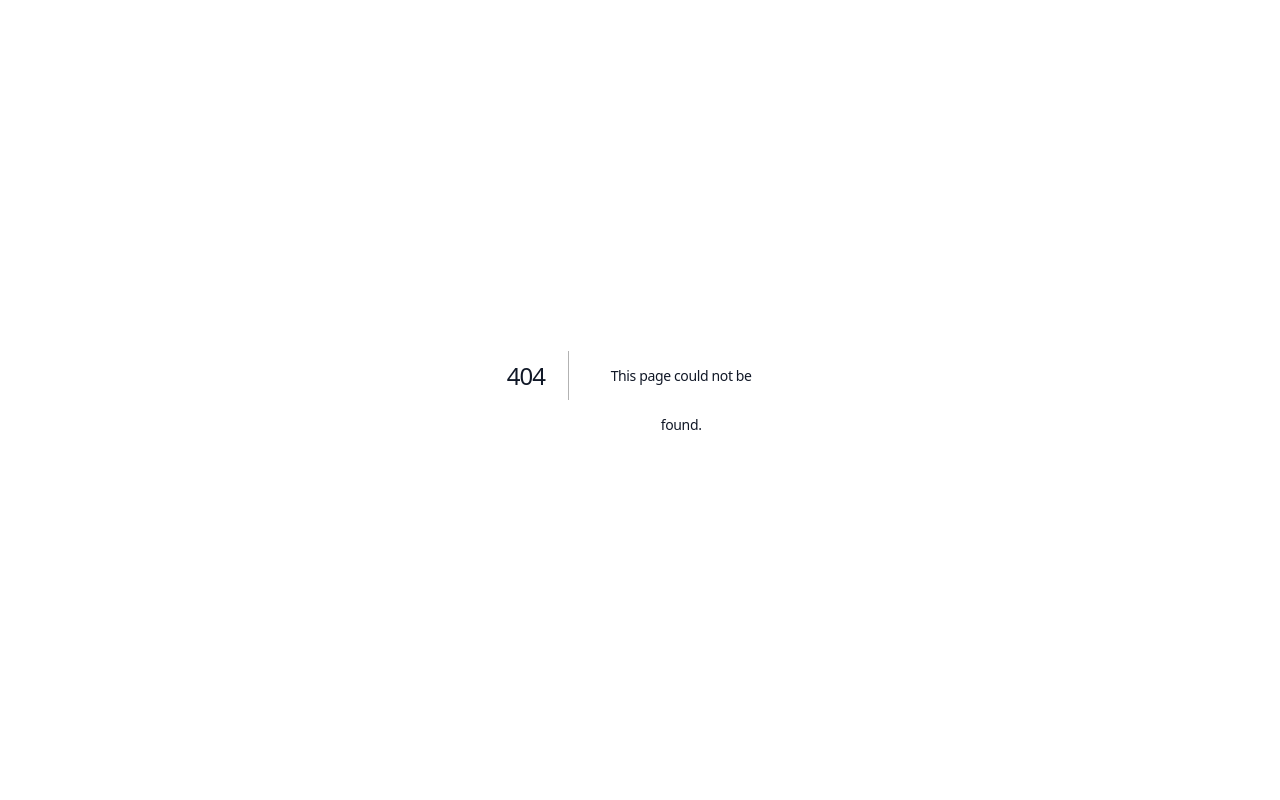
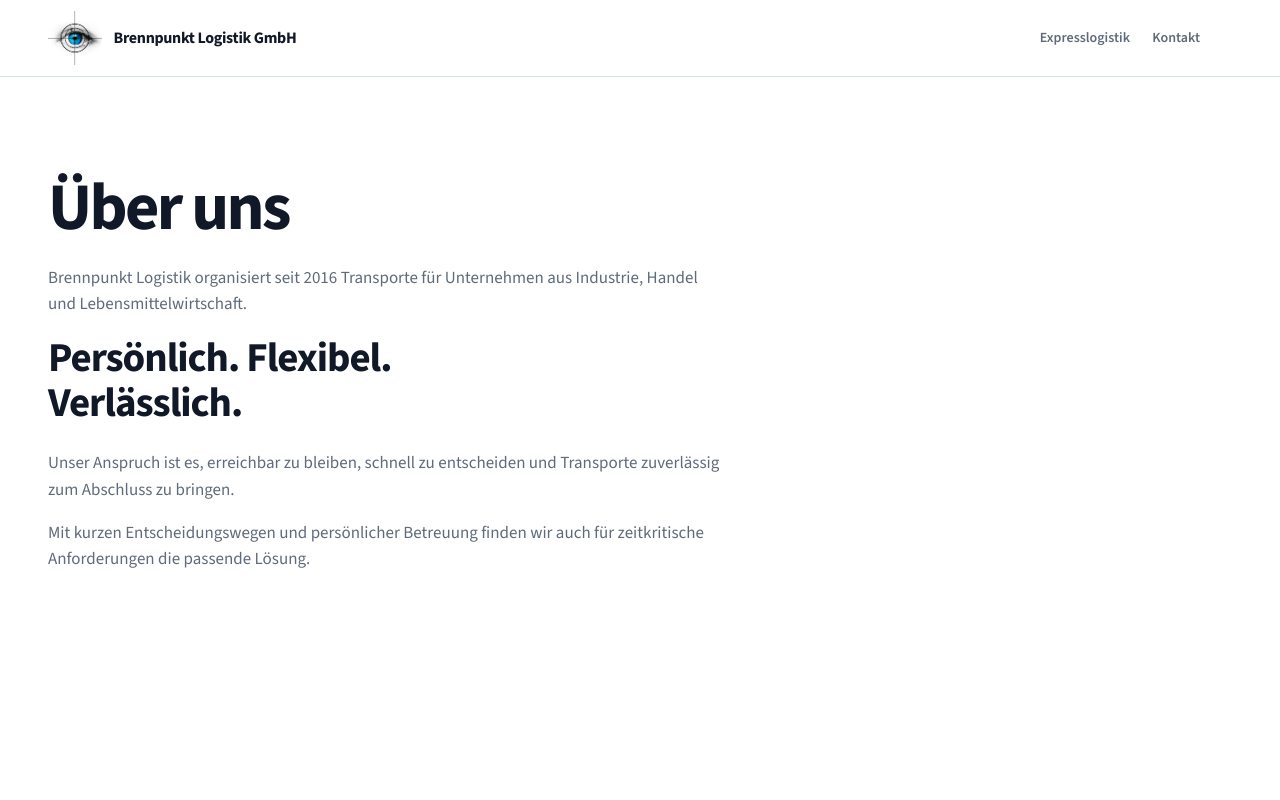
Before and after one commit to CornerDesign-Dominic/BPL-WEB, a Next.js app: page /ueber-uns in a window 1280 px wide. Before the commit this address had no page. Shown: the top 800 px of the page. Built offline with nearby package versions, Linux system fonts and the light colour scheme.

Commit message:
Add about section to express logistics page

```diff
--- a/src/app/globals.css
+++ b/src/app/globals.css
@@ -257,6 +257,12 @@ h3 { margin-bottom: var(--space-2); font-size: 1.25rem; line-height: 1.22; }
 .express-cta__actions { display: grid; flex: 0 0 auto; justify-items: end; gap: var(--space-3); }
 .express-cta__contact { display: grid; justify-items: end; gap: 0.25rem; color: var(--color-primary-light); font-size: var(--text-sm); }
 .express-cta__contact a:hover { color: var(--color-background); text-decoration: underline; text-decoration-color: var(--color-primary); text-underline-offset: 0.25em; }
+.express-about { background: var(--color-primary); }
+.express-about__content { max-width: 48rem; }
+.express-about h2 { margin-bottom: var(--space-3); color: var(--color-background); }
+.express-about p { max-width: 44rem; margin-bottom: var(--space-2); color: var(--color-background); font-size: var(--text-lg); }
+.express-about__link { display: inline-flex; margin-top: var(--space-2); color: var(--color-background); font-weight: 800; text-decoration: underline; text-decoration-color: rgb(255 255 255 / 60%); text-decoration-thickness: 0.125rem; text-underline-offset: 0.25em; }
+.express-about__link:hover { text-decoration-color: var(--color-background); }
 .service-focus { border-top: 1px solid var(--color-border); border-bottom: 1px solid var(--color-border); background: var(--color-surface-alt); }
 .service-focus__intro { max-width: 47rem; margin-bottom: var(--space-8); }
 .service-focus__intro h2 { font-size: clamp(1.125rem, 6vw, 2.75rem); }
--- /dev/null
+++ b/src/app/ueber-uns/page.tsx
@@ -0,0 +1,34 @@
+import type { Metadata } from "next";
+import { Footer } from "@/components/layout/Footer";
+import { Header } from "@/components/layout/Header";
+
+export const metadata: Metadata = {
+  title: "Über uns | Brennpunkt Logistik GmbH",
+  description: "Brennpunkt Logistik: persönlich, flexibel und zuverlässig für Ihre Transportorganisation.",
+};
+
+export default function UeberUnsPage() {
+  return (
+    <div className="site-shell">
+      <Header />
+      <main className="legal-page about-page" id="inhalt">
+        <div className="page-container">
+          <h1>Über uns</h1>
+          <p className="about-page__intro">
+            Brennpunkt Logistik organisiert seit 2016 Transporte für Unternehmen aus Industrie, Handel und Lebensmittelwirtschaft.
+          </p>
+          <section className="about-page__content" aria-labelledby="about-approach-title">
+            <h2 id="about-approach-title">Persönlich. Flexibel. Verlässlich.</h2>
+            <p>
+              Unser Anspruch ist es, erreichbar zu bleiben, schnell zu entscheiden und Transporte zuverlässig zum Abschluss zu bringen.
+            </p>
+            <p>
+              Mit kurzen Entscheidungswegen und persönlicher Betreuung finden wir auch für zeitkritische Anforderungen die passende Lösung.
+            </p>
+          </section>
+        </div>
+      </main>
+      <Footer />
+    </div>
+  );
+}
```
Also changed, not shown: src/app/expresslogistik/page.tsx (+15 -1 lines).
